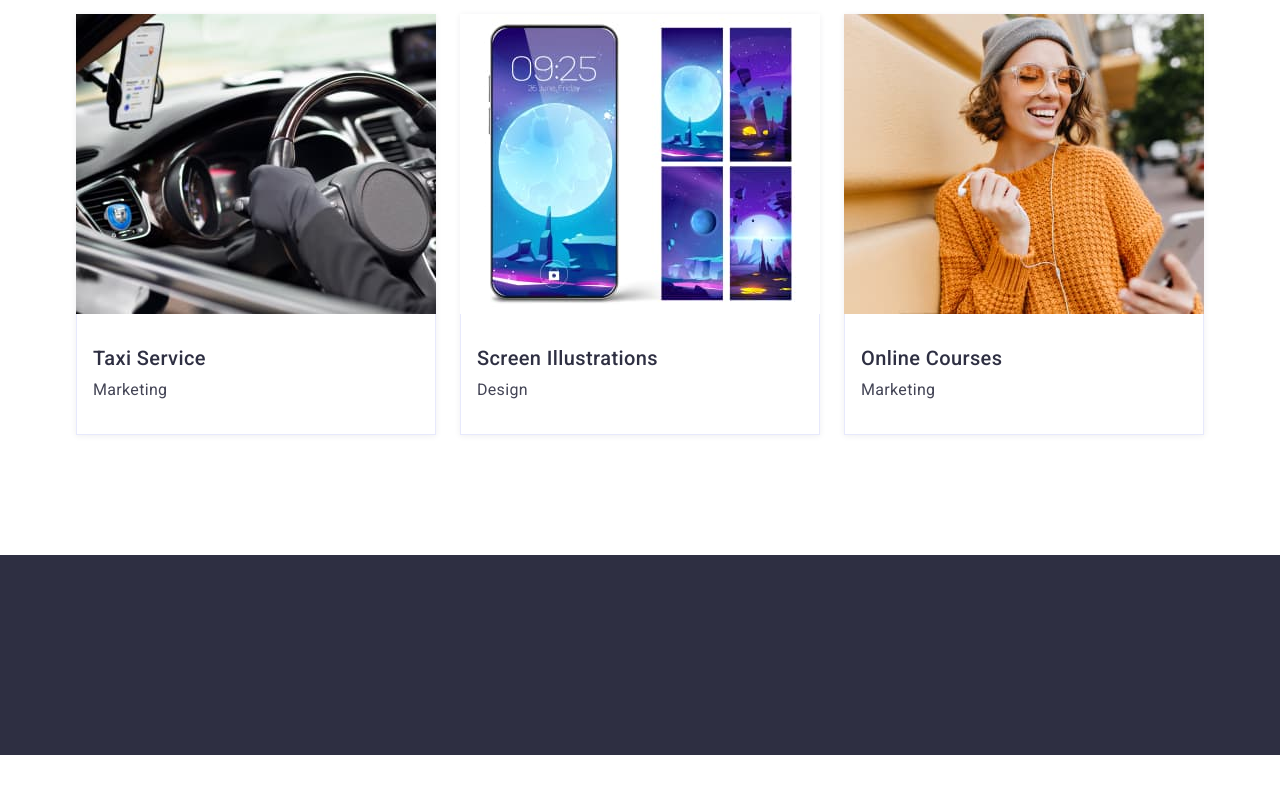
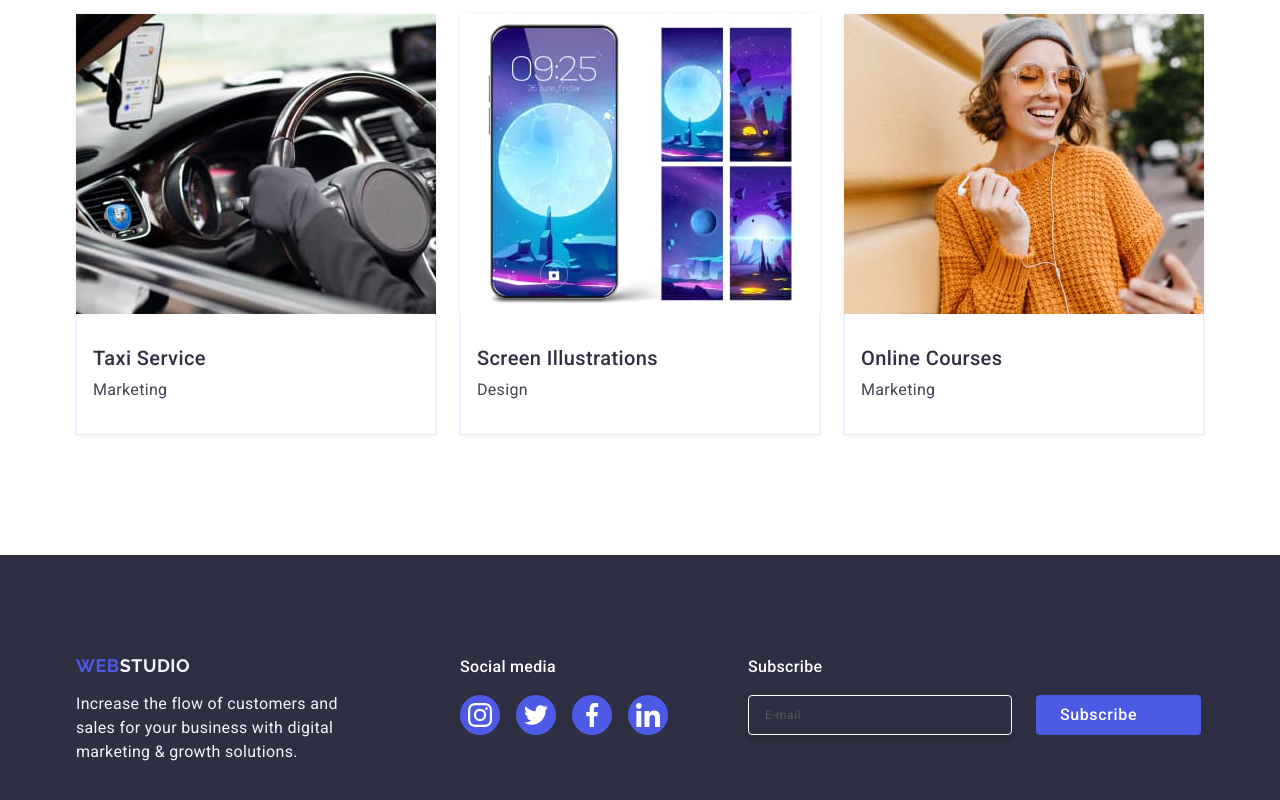
Before and after one commit to deiadaimon/web-studio, a plain HTML site: page index.html in a window 1280 px wide. Shown: the part 2604-3404 px from the top of the page. Before the commit the page ends 3359 px from the top, so only its background shows below. Drawn offline with nearby package versions, Linux system fonts and the light colour scheme.

Commit message:
Added FOOTER section markup and styles

```diff
--- a/css/styles.css
+++ b/css/styles.css
@@ -575,11 +575,101 @@ ul {
 .footer {
   background-color: var(--valhalla);
 }
+.footer .wrapper {
+  display: flex;
+  justify-content: center;
+  flex-wrap: wrap;
+  row-gap: 72px;
+}
+.text-wrapper {
+  width: 264px;
+}
+.footer .logo {
+  margin-bottom: 16px;
+  text-align: center;
+}
+.footer-text {
+  line-height: 1.5;
+  letter-spacing: 0.02em;
+  color: var(--ghost-white);
+}
+.footer-caption {
+  margin-bottom: 16px;
+  font-weight: 500;
+  line-height: 1.5;
+  letter-spacing: 0.02em;
+  color: var(--white);
+  text-align: center;
+}
+.footer .socials {
+  gap: 16px;
+}
+.footer .socials-link:hover,
+.footer .socials-link:focus {
+  background-color: var(--shamrock);
+}
+.form-wrapper {
+  width: 288px;
+}
+.form-input {
+  width: 100%;
+  height: 40px;
+  padding-left: 16px;
+  margin-bottom: 16px;
+  font-size: 12px;
+  line-height: 2;
+  letter-spacing: 0.04em;
+  color: var(--white);
+  background-color: transparent;
+  border: 1px solid var(--white);
+  border-radius: 4px;
+  outline: none;
+  box-shadow: 0 4px 4px 0 rgba(0, 0, 0, 0.15);
+}
+.form-input::placeholder {
+  opacity: 0.6;
+}
+.footer-btn {
+  display: flex;
+  justify-content: center;
+  align-items: center;
+  gap: 16px;
+  width: 165px;
+  height: 40px;
+  padding: 8px;
+  margin-right: auto;
+  margin-left: auto;
+  color: var(--white);
+}
+.send-icon {
+  fill: currentColor;
+}
 
 @media screen and (min-width: 768px) {
   .footer .container {
     padding-right: 108px;
     padding-left: 108px;
+  }
+  .footer .wrapper {
+    justify-content: start;
+    column-gap: 24px;
+  }
+  .footer .logo {
+    text-align: left;
+  }
+  .footer-caption {
+    text-align: left;
+  }
+  .form-wrapper {
+    width: 453px;
+  }
+  .subscribe-form {
+    display: flex;
+    gap: 24px;
+  }
+  .form-input {
+    width: 264px;
+    margin-bottom: 0;
   }
 }
 
@@ -592,6 +682,13 @@ ul {
     padding-right: 15px;
     padding-left: 15px;
   }
+  .footer .wrapper {
+    flex-wrap: nowrap;
+    column-gap: 80px;
+  }
+  .socials-wrapper {
+    margin-left: 40px;
+  }
 }
 
 /* ============ MODAL STYLES ============ */
--- a/index.html
+++ b/index.html
@@ -675,7 +675,93 @@
 
     <!-- ============ FOOTER ============ -->
     <footer class="footer section">
-      <div class="container"></div>
+      <div class="container wrapper">
+        <div class="text-wrapper">
+          <a class="logo" href="./index.html"
+            >Web<span class="light">Studio</span></a
+          >
+          <p class="footer-text">
+            Increase the flow of customers and sales for your business with
+            digital marketing & growth solutions.
+          </p>
+        </div>
+        <div class="socials-wrapper">
+          <p class="footer-caption">Social media</p>
+          <ul class="socials">
+            <li class="socials-item">
+              <a
+                class="socials-link"
+                href="https://www.instagram.com/"
+                target="_blank"
+                rel="noopener noreferrer"
+                aria-label="Proceed to our Instagram"
+              >
+                <svg class="socials-icon" width="24" height="24">
+                  <use href="./images/icons.svg#icon-instagram"></use>
+                </svg>
+              </a>
+            </li>
+            <li class="socials-item">
+              <a
+                class="socials-link"
+                href="https://twitter.com/"
+                target="_blank"
+                rel="noopener noreferrer"
+                aria-label="Proceed to our Twitter"
+              >
+                <svg class="socials-icon" width="24" height="24">
+                  <use href="./images/icons.svg#icon-twitter"></use>
+                </svg>
+              </a>
+            </li>
+            <li class="socials-item">
+              <a
+                class="socials-link"
+                href="https://www.facebook.com/"
+                target="_blank"
+                rel="noopener noreferrer"
+                aria-label="Proceed to our Facebook"
+              >
+                <svg class="socials-icon" width="24" height="24">
+                  <use href="./images/icons.svg#icon-facebook"></use>
+                </svg>
+              </a>
+            </li>
+            <li class="socials-item">
+              <a
+                class="socials-link"
+                href="https://www.linkedin.com/"
+                target="_blank"
+                rel="noopener noreferrer"
+                aria-label="Proceed to our LinkedIn profile"
+              >
+                <svg class="socials-icon" width="24" height="24">
+                  <use href="./images/icons.svg#icon-linkedin"></use>
+                </svg>
+              </a>
+            </li>
+          </ul>
+        </div>
+        <div class="form-wrapper">
+          <p class="footer-caption">Subscribe</p>
+          <form class="subscribe-form" name="subscribe">
+            <label class="form-label">
+              <input
+                class="form-input"
+                type="email"
+                name="user_email"
+                placeholder="E-mail"
+              />
+            </label>
+            <button class="button footer-btn" type="submit">
+              Subscribe
+              <svg class="send-icon" width="24" height="24">
+                <use href="./images/icons.svg#icon-send"></use>
+              </svg>
+            </button>
+          </form>
+        </div>
+      </div>
     </footer>
 
     <!-- ============ MODAL ============ -->
```
